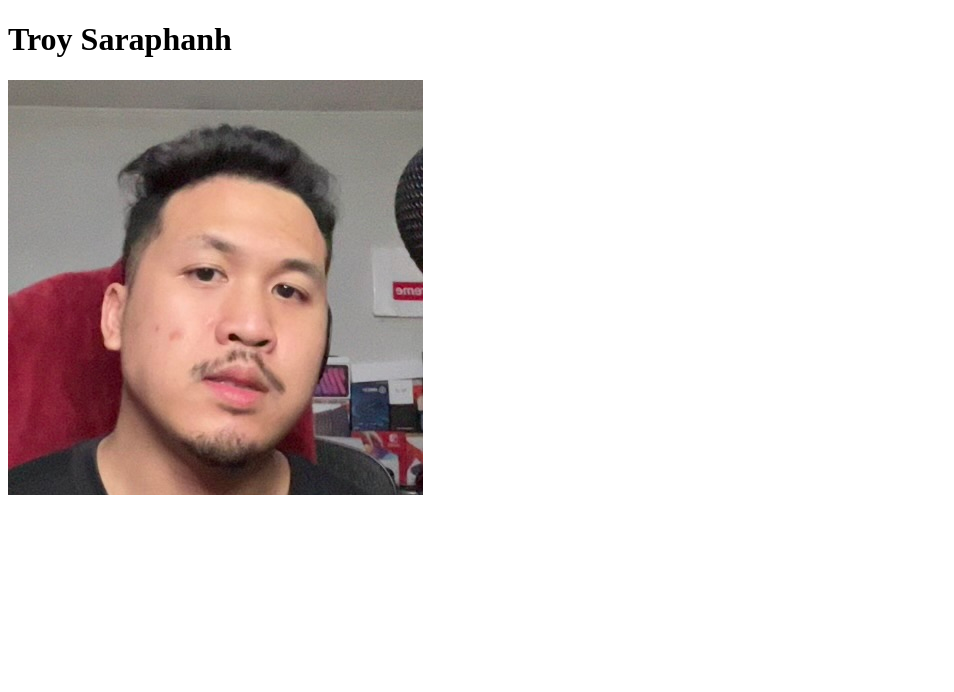
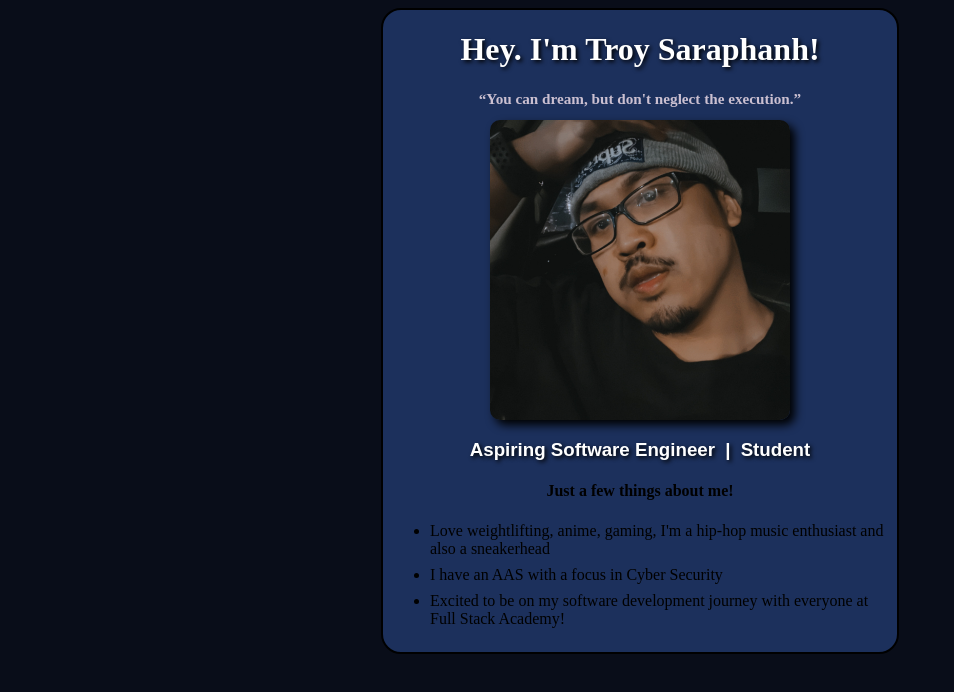
Before and after one commit to tsaraphanh/class-profiles, a plain HTML site: page troySaraphanh.html in a window 1280 px wide. Shown: the whole page, without its empty margins (0-954 px from the left). Drawn offline with Linux system fonts and the light colour scheme.

Commit message:
updated index.html & troySaraphanh.html, added troySaraphanh.css

```diff
--- /dev/null
+++ b/troySaraphanh.css
@@ -0,0 +1,68 @@
+body {
+    background-color: #090d19;
+}
+
+/* main */
+.profile-card {
+    border: 2px solid black;
+    width: 500px;
+    margin: auto;
+    padding: 0 7px;
+    border-radius: 20px;
+    background-color: #1c305c;
+    box-shadow: #090d19;
+}
+/* title */
+
+.title {
+    text-align: center;
+    color: #cbc0d1;
+}
+
+h1 {
+    color: white;
+    text-shadow: 2px 2px 4px #000000;
+}
+
+h2 {
+    font-size: 95%;
+}
+
+.bio {
+    padding-left: 5px;
+    padding-right: 5px;
+}
+
+
+
+/* profile pic */
+
+.profile-pic {
+    height: auto;
+    max-width: 300px;
+    width: 100%;
+    display: block;
+    margin-left: auto;
+    margin-right: auto;
+    border-radius: 10px;
+    box-shadow: 5px 5px 10px black;
+  }
+
+
+
+h3 {
+    color: white;
+    text-align: center;
+    font-family: sans-serif;
+    text-shadow: 2px 2px 4px #000000;
+  }
+
+  /* about me */
+
+  h4 {
+    text-align: center;
+  }
+
+  li {
+    padding-bottom: 8px;
+  }
--- a/troySaraphanh.html
+++ b/troySaraphanh.html
@@ -4,10 +4,26 @@
     <meta charset="UTF-8">
     <meta name="viewport" content="width=device-width, initial-scale=1.0">
     <title>Troy Saraphanh Profile</title>
+    <link rel="stylesheet" href="troySaraphanh.css">
 </head>
 <body>
-    <h1>Troy Saraphanh</h1>
-    <img src="./images/troySaraphanh.jpeg" alt="Troy Saraphanh">
-
+    <div class="profile-card">
+        <div class="title">
+            <h1>Hey. I'm Troy Saraphanh!</h1>
+            <h2>“You can dream, but don't neglect the execution.”</h2>
+        </div>
+        <div class="pfp-div">
+            <img class="profile-pic"  src="./images/troySaraphanh.jpg" alt="Troy Saraphanh">
+            <h3><span class="bio">Aspiring Software Engineer</span> | <span class="bio">Student</span></h3>
+        </div>
+        <div class="about-me">
+            <h4>Just a few things about me!</h4>
+            <ul>
+                <li>Love weightlifting, anime, gaming, I'm a hip-hop music enthusiast and also a sneakerhead</li>
+                <li>I have an AAS with a focus in Cyber Security</li>
+                <li>Excited to be on my software development journey with everyone at Full Stack Academy!</li>
+            </ul>
+        </div>
+    </div>
 </body>
 </html>
```
Also changed, not shown: index.html (+2 -0 lines), images/troySaraphanh.jpeg (deleted), images/troySaraphanh.jpg (added).
